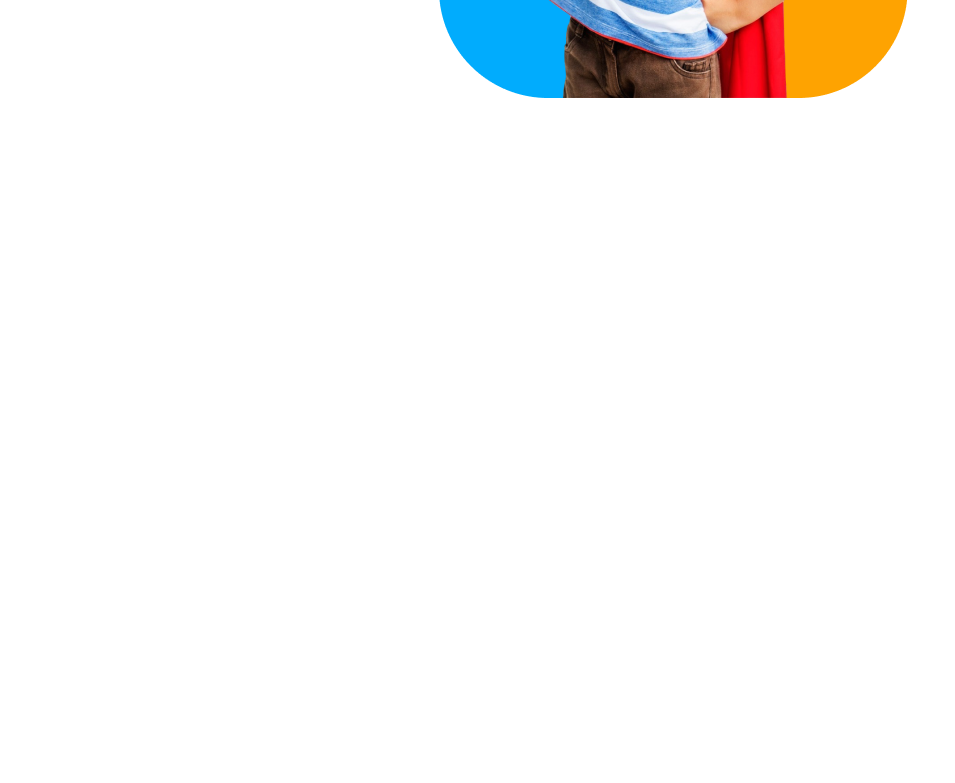
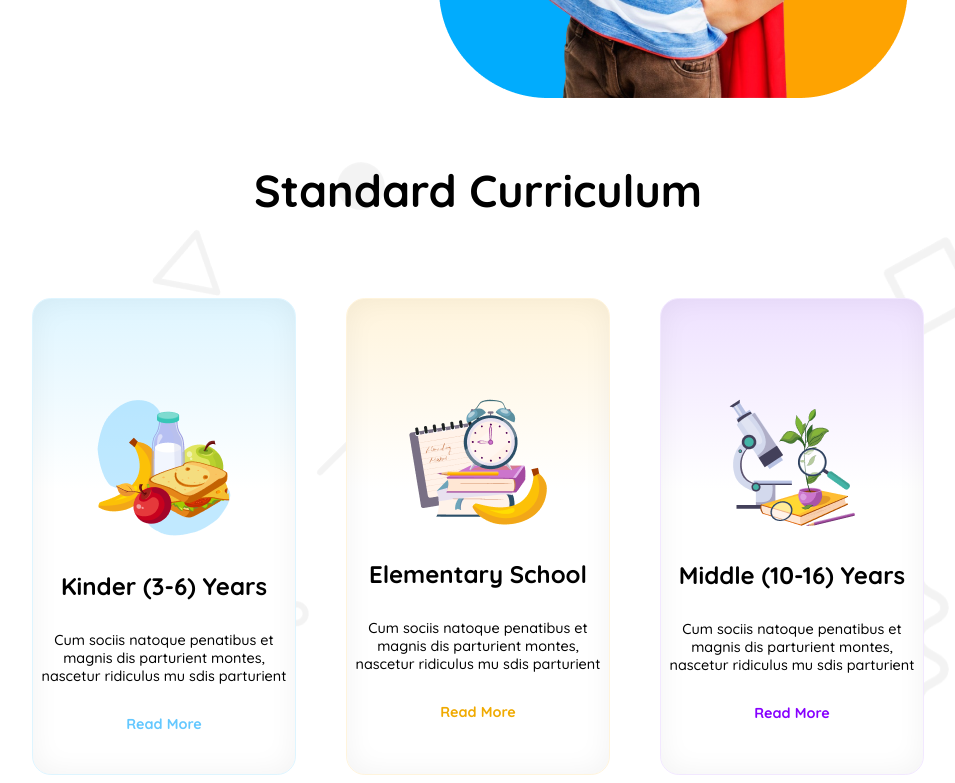
Before and after one commit to MaHdIn2020/Kids-Education-School, a plain HTML site: page index.html in a window 1280 px wide. Shown: the part 555-1338 px from the top of the page, without its empty margins (162-1117 px from the left). Before the commit the page ends 800 px from the top, so only its background shows below. Drawn offline with Linux system fonts and the light colour scheme; a web font is replaced by a local one.

Commit message:
Curriculum Section added.

```diff
--- a/index.html
+++ b/index.html
@@ -38,6 +38,35 @@
                 <button class="enroll">Enroll Now</button>
             </div>
         </div>
+        <div class="curriculum">
+            <h1 class="curriculum-title">Standard Curriculum</h1>
+            <div class="divisions display-flex">
+                <div class="division-1">
+                    <img src="assets/kinder.png" alt="">
+                    <h3 class="division-name">Kinder (3-6) Years</h3>
+                    <p class="division-description">Cum sociis natoque penatibus et magnis
+                        dis parturient montes, nascetur ridiculus
+                        mu sdis parturient</p>
+                    <h4 class="division-details1">Read More</h4>
+                </div>
+                <div class="division-2">
+                    <img src="assets/elementary.png" alt="">
+                    <h3 class="division-name">Elementary School</h3>
+                    <p class="division-description">Cum sociis natoque penatibus et magnis
+                        dis parturient montes, nascetur ridiculus
+                        mu sdis parturient</p>
+                    <h4 class="division-details2">Read More</h4>
+                </div>
+                <div class="division-3">
+                    <img src="assets/middle.png" alt="">
+                    <h3 class="division-name">Middle (10-16) Years</h3>
+                    <p class="division-description">Cum sociis natoque penatibus et magnis
+                        dis parturient montes, nascetur ridiculus
+                        mu sdis parturient</p>
+                    <h4 class="division-details3">Read More</h4>
+                </div>
+            </div>
+        </div>
     </main>
     <footer>
 
--- a/styles.css
+++ b/styles.css
@@ -114,6 +114,85 @@
     font-weight: 700;
     font-size: 1.25rem;
 }
+
+/* Curriculum */
+.curriculum{
+    text-align: center;
+    background-image: url(assets/bg.png);
+}
+.curriculum-title{
+    font-size: 2.8rem;
+    font-weight: 700;
+    margin-top: 60px;
+    margin-bottom: 80px;
+}
+.divisions{
+    margin-left:186px;
+    margin-right: 186px;
+    justify-content: center;
+    align-items: center;
+    text-align: center;
+    gap: 50px;
+}
+.division-1{
+    width: 467.8px;
+    height: 476.78px;
+    box-sizing: border-box;
+    border: 0.94px solid rgb(222, 245, 255);
+    border-radius: 18.86px;
+    box-shadow: inset 0px 0px 28.3px 0.94px rgba(0, 0, 0, 0.05);
+    background: linear-gradient(180.00deg, rgb(222, 245, 255),rgba(255, 255, 255, 0) 40%),rgb(255, 255, 255);
+    padding: 100px 0px;
+}
+
+.division-2{
+    padding: 100px 0px;
+    width: 467.8px;
+    height: 476.78px;
+    box-sizing: border-box;
+    border: 0.94px solid rgb(255, 244, 220);
+    border-radius: 18.86px;
+    box-shadow: inset 0px 0px 28.3px 0.94px rgba(0, 0, 0, 0.05);
+    background: linear-gradient(180.00deg, rgb(255, 244, 220),rgba(255, 255, 255, 0) 40%),rgb(255, 255, 255);
+}
+.division-3{
+    padding: 100px 0px;
+    width: 467.8px;
+    height: 476.78px;
+    box-sizing: border-box;
+    border: 0.94px solid rgb(242, 232, 255);
+    border-radius: 18.86px;
+    box-shadow: inset 0px 0px 28.3px 0.94px rgba(0, 0, 0, 0.05);
+    background: linear-gradient(180.00deg, rgb(238, 225, 255),rgba(255, 255, 255, 0) 40%),rgb(255, 255, 255);
+}
+.division-name{
+    margin: 30px auto;
+    font-size: 1.5rem;
+    font-weight: 700;
+}
+.division-description{
+    margin: 30px auto;
+    font-size: 0.9rem;
+    font-weight: 500;
+}
+.division-details1{
+    margin: 30px auto;
+    font-size: 0.9rem;
+    font-weight: 700;
+    color: rgb(100, 200, 255);
+}
+.division-details2{
+    margin: 30px auto;
+    font-size: 0.9rem;
+    font-weight: 700;
+    color: rgb(240, 170, 0);
+}
+.division-details3{
+    margin: 30px auto;
+    font-size: 0.9rem;
+    font-weight: 700;
+    color: rgb(135, 0, 255);
+}
 /* Responsive Design */
 @media screen and (max-width:576px) {
     /* Navbar */
@@ -170,4 +249,21 @@
         width: 110px;
         height: 38px;
     }
+
+    /* Curriculum */
+    .divisions{
+        flex-direction: column;
+    }
+    .curriculum-title{
+        font-size: 2rem;
+    }
+    .division-1{
+        max-width: 300px;
+    }
+    .division-2{
+        max-width: 300px;
+    }
+    .division-3{
+        max-width: 300px;
+    }
 }
```
